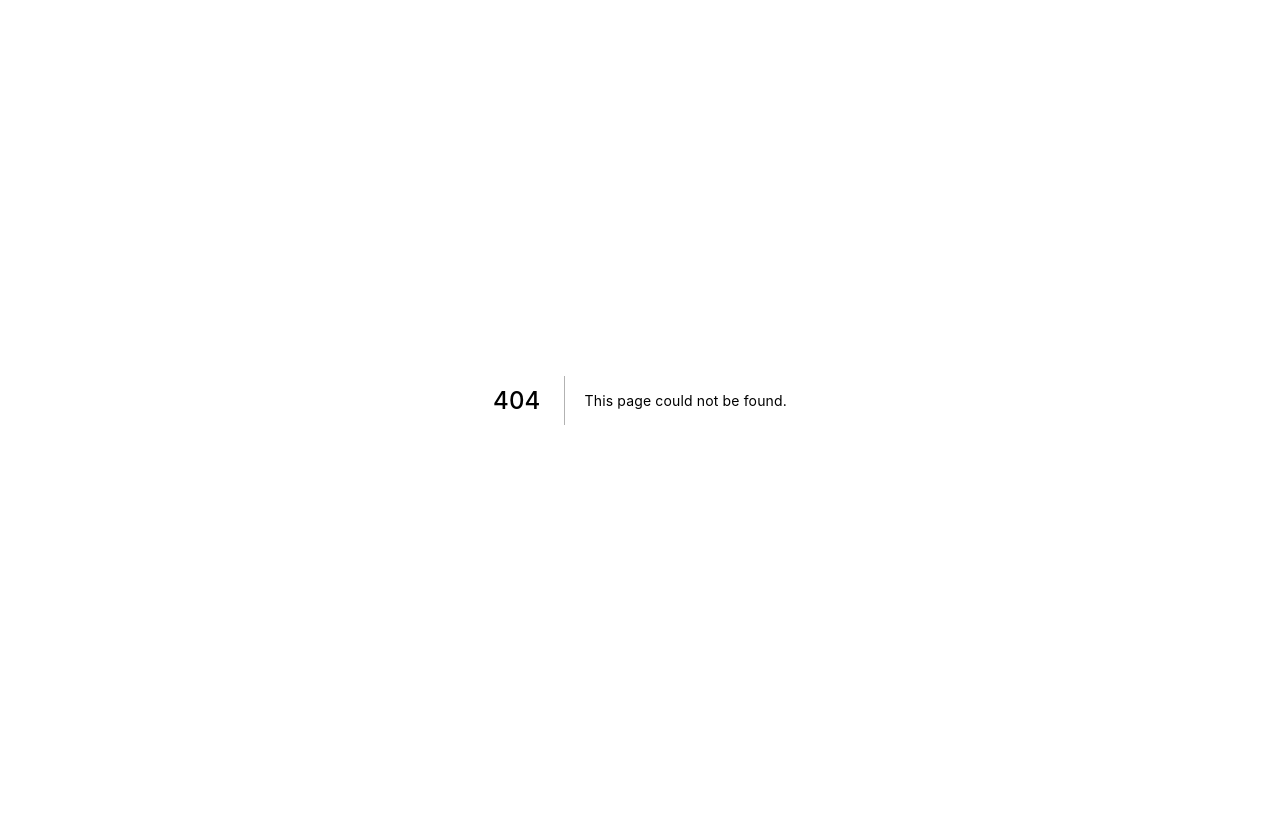
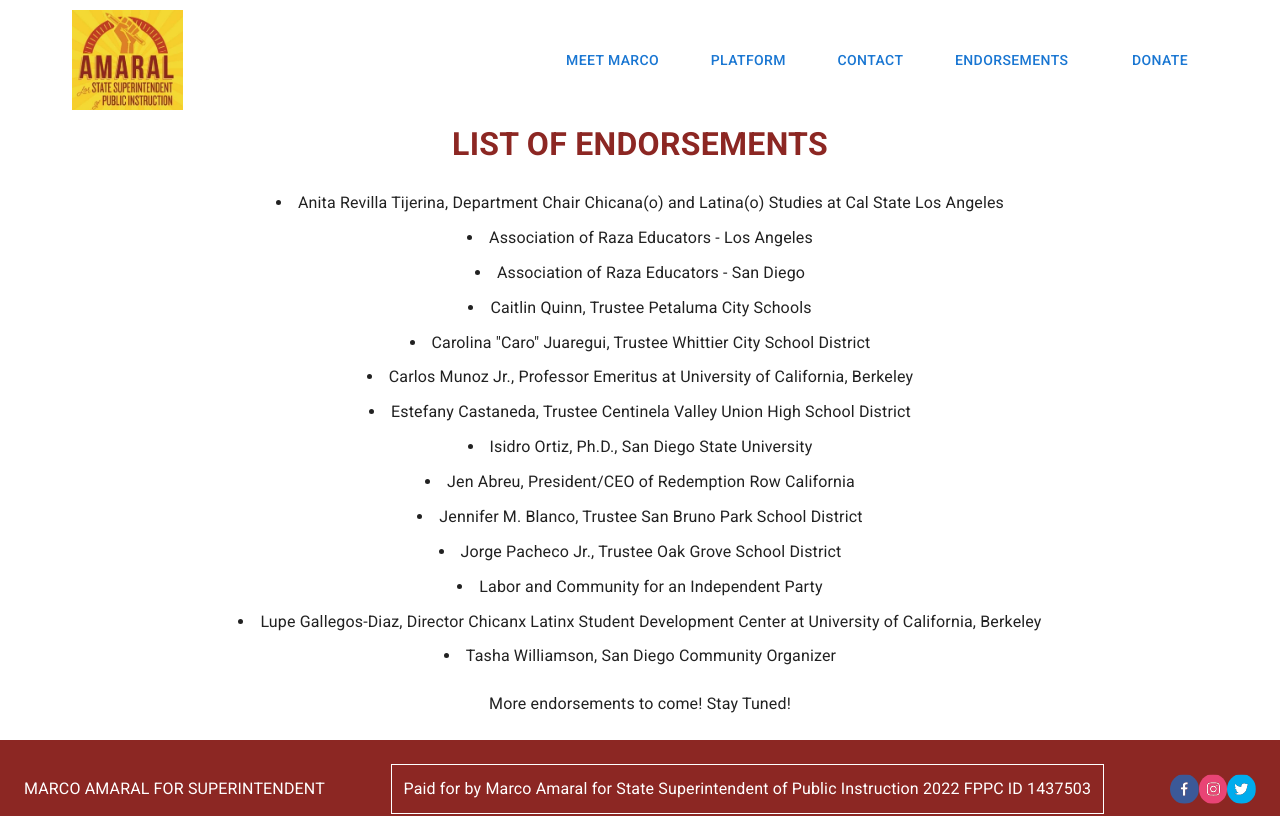
Before and after one commit to jevoncochran/marco4superintendent, a Next.js app in the folder website/: page /endorsements in a window 1280 px wide. Before the commit this address had no page. Shown: the top 816 px of the page. Built offline with nearby package versions, Linux system fonts and the light colour scheme.

Commit message:
add endorsements

```diff
--- a/website/components/Home/Intro.js
+++ b/website/components/Home/Intro.js
@@ -1,5 +1,6 @@
 import { makeStyles } from "@material-ui/styles";
 import useWindowSize from "../../utils/useWindowSize";
+import Image from "next/image";
 
 export const useStyles = makeStyles((theme) => ({
   intro: {
@@ -24,6 +25,9 @@ const Intro = () => {
         backgroundPosition: desktop ? "0 10%" : "-125px 0",
       }}
     ></div>
+    // <>
+    //   <Image src="/images/campaign-cover-photo.jpeg" layout="fill" />
+    // </>
   );
 };
 
--- a/website/components/NavBar.js
+++ b/website/components/NavBar.js
@@ -128,12 +128,11 @@ const NavBar = () => {
             CONTACT
           </Button>
         </Link>
-        <Link href="/">
+        <Link href="/endorsements">
           <Button
             className={desktop ? classes.navLink : classes.navLinkMobile}
             onClick={deactivateMobileNav}
           >
-            {" "}
             ENDORSEMENTS
           </Button>
         </Link>
--- /dev/null
+++ b/website/pages/endorsements.js
@@ -0,0 +1,64 @@
+import React from "react";
+import { Box, Typography } from "@mui/material";
+import Layout from "../components/Layout";
+
+const endorsements = [
+  "Anita Revilla Tijerina, Department Chair Chicana(o) and Latina(o) Studies at Cal State Los Angeles",
+  "Association of Raza Educators - Los Angeles",
+  "Association of Raza Educators - San Diego",
+  "Caitlin Quinn, Trustee Petaluma City Schools",
+  'Carolina "Caro" Juaregui, Trustee Whittier City School District',
+  "Carlos Munoz Jr., Professor Emeritus at University of California, Berkeley",
+  "Estefany Castaneda, Trustee Centinela Valley Union High School District",
+  "Isidro Ortiz, Ph.D., San Diego State University",
+  "Jen Abreu, President/CEO of Redemption Row California",
+  "Jennifer M. Blanco, Trustee San Bruno Park School District",
+  "Jorge Pacheco Jr., Trustee Oak Grove School District",
+  "Labor and Community for an Independent Party",
+  "Lupe Gallegos-Diaz, Director Chicanx Latinx Student Development Center at University of California, Berkeley",
+  "Tasha Williamson, San Diego Community Organizer",
+];
+
+const Endorsements = () => {
+  return (
+    <Layout>
+      <Box>
+        <Typography
+          sx={{
+            fontSize: "32px",
+            color: "#8C2723",
+            fontWeight: "bold",
+            textTransform: "uppercase",
+            textAlign: "center",
+          }}
+        >
+          LIST OF ENDORSEMENTS
+        </Typography>
+      </Box>
+
+      <Box
+        display="flex"
+        flexDirection="column"
+        alignItems="center"
+        sx={{
+          // border: "1px dashed black",
+          padding: "24px",
+        }}
+      >
+        {endorsements.map((endorsement) => (
+          <li
+            key={endorsement}
+            style={{ marginBottom: "12px", fontSize: "16px" }}
+          >
+            {endorsement}
+          </li>
+        ))}
+        <Typography sx={{ fontSize: "16px", marginTop: "12px" }}>
+          More endorsements to come! Stay Tuned!{" "}
+        </Typography>
+      </Box>
+    </Layout>
+  );
+};
+
+export default Endorsements;
```
